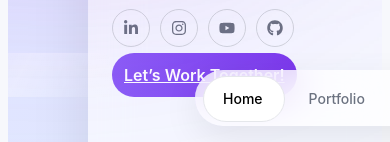
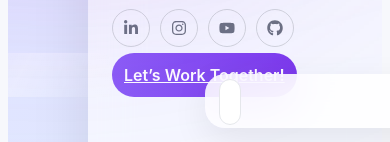
Before and after one commit to smjare07-art/my-portfolio, a Next.js app: page / in a window 390 px wide. Shown: the part 702-844 px from the top of the page. Built offline with nearby package versions, Linux system fonts and the light colour scheme.

Commit message:
Updated portfolio with filters and animations

```diff
--- a/src/styles/navbar.css
+++ b/src/styles/navbar.css
@@ -299,3 +299,82 @@ body.dark .cta-btn {
     display: none;
   }
 }
+/* ===============================
+   MOBILE RESPONSIVE UPGRADE
+================================ */
+@media (max-width: 768px) {
+
+  /* Navbar bottom floating */
+  .navbar {
+    top: auto;
+    bottom: 14px;
+    width: 100%;
+    display: flex;
+    justify-content: center;
+    padding: 0 10px;
+  }
+
+  /* Full width glass effect */
+  .navbar-box {
+    width: 100%;
+    max-width: 420px;
+    justify-content: space-between;
+    padding: 10px 14px;
+    border-radius: 20px;
+  }
+
+  /* Nav Items compact */
+  .nav-item {
+    padding: 6px 10px;
+    font-size: 12px;
+    display: flex;
+    flex-direction: column;
+    align-items: center;
+    gap: 3px;
+  }
+
+  /* Hide text if you use icons */
+  .nav-item span {
+    font-size: 11px;
+  }
+
+  /* Indicator adjust */
+  .nav-indicator {
+    top: 5px;
+    height: calc(100% - 10px);
+  }
+
+  /* Hide CTA on mobile */
+  .cta-btn {
+    display: none;
+  }
+
+  /* Theme button smaller */
+  .theme-btn {
+    height: 34px;
+    width: 34px;
+  }
+
+}
+@media (max-width: 768px) {
+
+  .nav-item {
+    font-size: 0;
+  }
+
+  .nav-item svg {
+    width: 20px;
+    height: 20px;
+  }
+
+}
+@media (max-width: 768px) {
+  .navbar-box {
+    backdrop-filter: blur(25px);
+    background: rgba(255,255,255,0.85);
+  }
+
+  body.dark .navbar-box {
+    background: rgba(15,23,42,0.9);
+  }
+}
```
